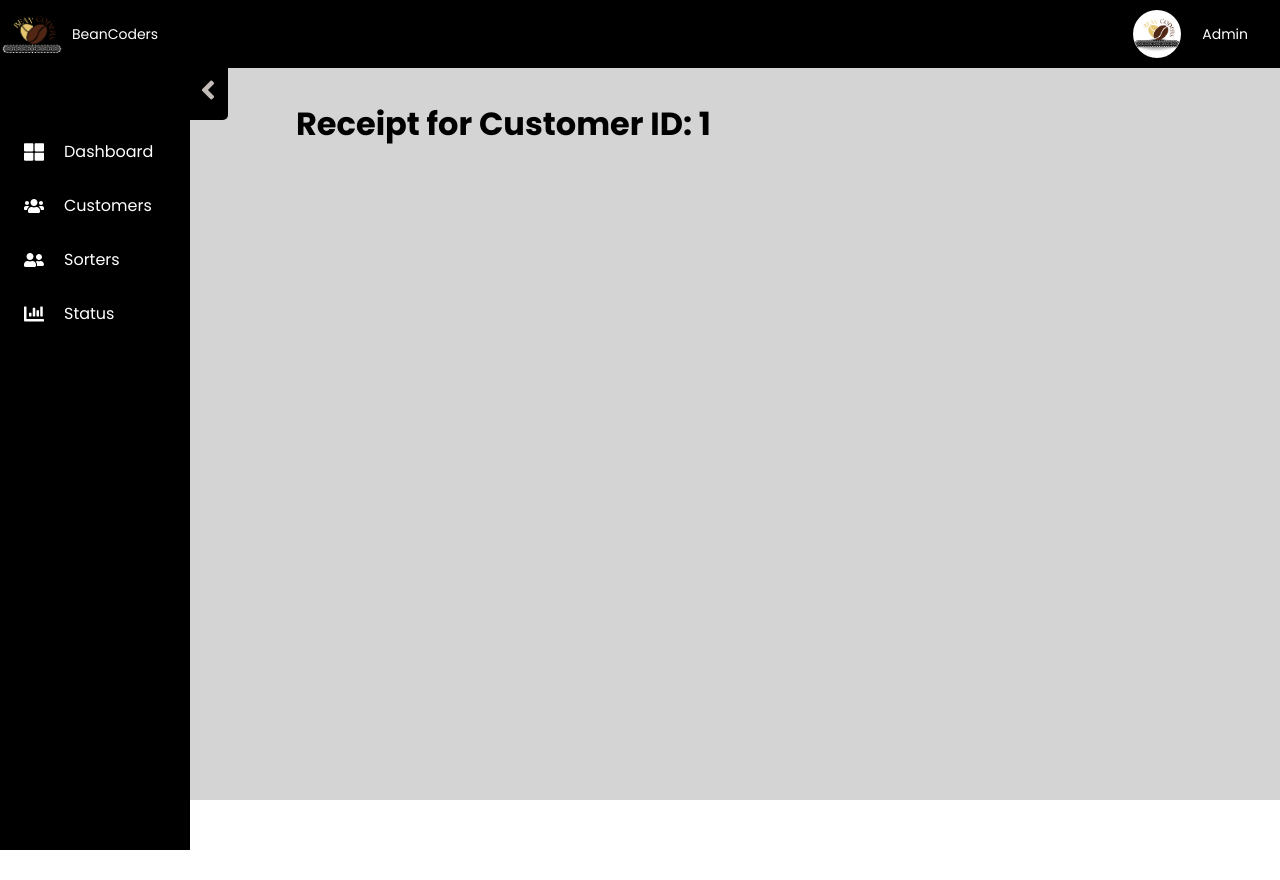
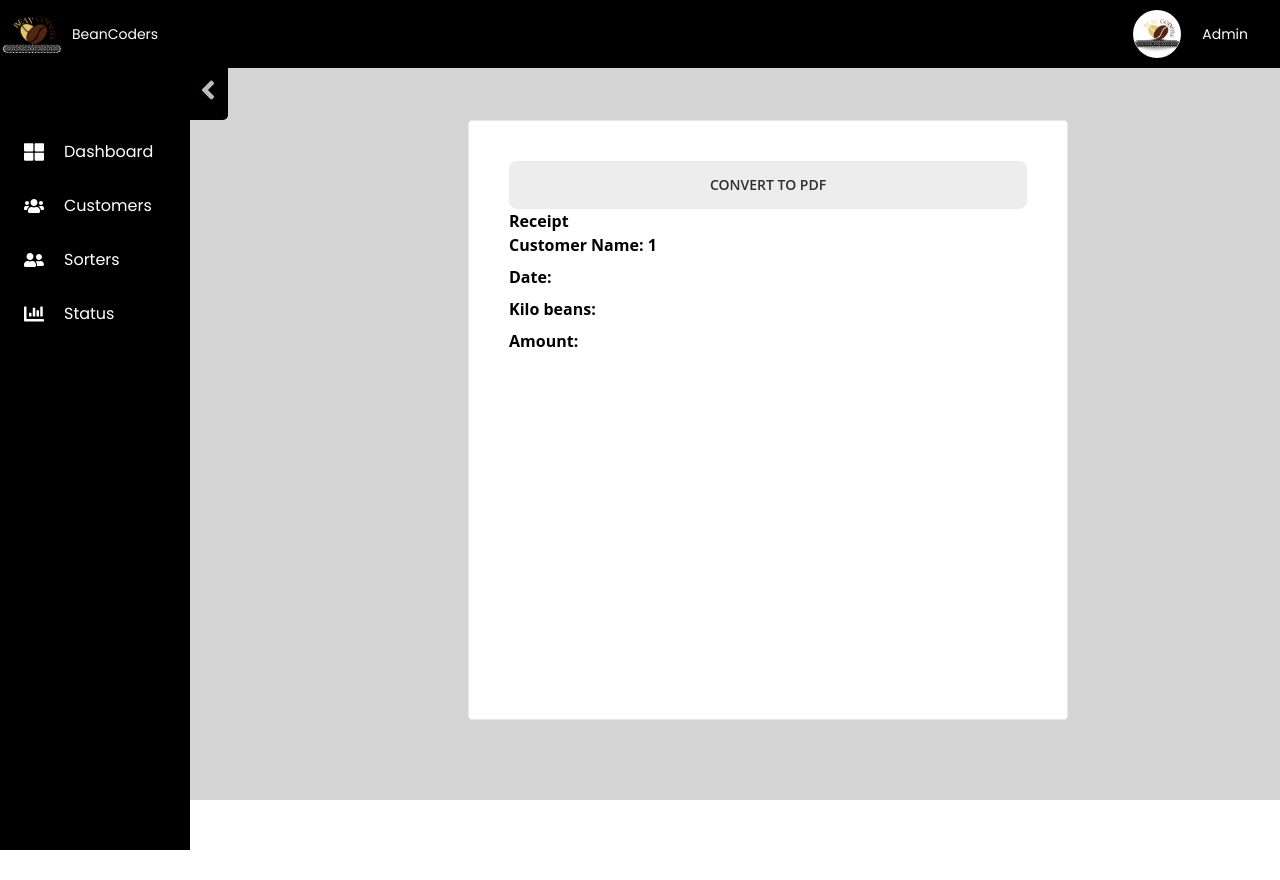
Before and after one commit to joephinecalapiz/beancoders-coffee-sorters, a React (Vite) app: page /receipt/1 in a window 1280 px wide. Before the commit the page ends 800 px from the top, so only its background shows below. Built offline with nearby package versions, Linux system fonts and the light colour scheme; no server answers.

Commit message:
update codes

```diff
--- a/package.json
+++ b/package.json
@@ -19,6 +19,9 @@
     "dotenv": "^16.3.1",
     "faker": "^5.5.3",
     "feather-icons": "^4.29.1",
+    "html2canvas": "^1.4.1",
+    "html2pdf.js": "^0.10.1",
+    "jspdf": "^2.5.1",
     "react": "^18.2.0",
     "react-datepicker": "^4.16.0",
     "react-dom": "^18.2.0",
--- a/src/screens/DashboardScreen/Customers.jsx
+++ b/src/screens/DashboardScreen/Customers.jsx
@@ -223,6 +223,12 @@ const Customers = () => {
                     scope="col"
                     className="px-6 py-3 text-center text-xs font-medium text-gray-500 uppercase tracking-wider table-header poppins-font"
                   >
+                    Kilo beans
+                  </th>
+                  <th
+                    scope="col"
+                    className="px-6 py-3 text-center text-xs font-medium text-gray-500 uppercase tracking-wider table-header poppins-font"
+                  >
                     History
                   </th>
                 </tr>
@@ -233,6 +239,7 @@ const Customers = () => {
                       <td className="poppins-font">{customer.customerName}</td>
                       <td className="poppins-font">{customer.phoneNum}</td>
                       <td className="poppins-font">{customer.address}</td>
+                      <td className="poppins-font">2 kilo</td>
                       <td className="poppins-font">
                         <button
                           onClick={() => handleSeeMore(customer.customerName)}
@@ -319,6 +326,22 @@ const Customers = () => {
                   required
                 />
               </div>
+              <div className="mb-4">
+                <label
+                  htmlFor="kiloOfBeans"
+                  className="block font-medium poppins-font"
+                >
+                  Kilo of Beans:
+                </label>
+                <input
+                  type="number"
+                  id="kiloOfBeans"
+                  // value={kiloOfBeans}
+                  onChange={(e) => setKiloOfBeans(e.target.value)}
+                  className="border rounded px-3 py-2 w-full focus:outline-none focus:border-blue-400 poppins-font"
+                  required
+                />
+              </div>
 
               <div class="flex justify-between">
                 <button
--- a/src/screens/ReceiptScreen/Receipt.jsx
+++ b/src/screens/ReceiptScreen/Receipt.jsx
@@ -1,15 +1,18 @@
 /** @format */
 
-import React, { useState, useEffect } from "react";
+import React, { useState, useEffect, useRef } from "react";
 import { useParams } from "react-router-dom";
 import api_endpoint from "../../config";
 import Sidebar from "../../component/Sidebar";
 import Topbar from "../../component/Topbar";
+import html2canvas from "html2canvas";
+import jsPDF from "jspdf";
 
 const Receipt = ({ toggleSidebar }) => {
   const { customerId } = useParams();
   const [receiptDetails, setReceiptDetails] = useState([]);
-  const [navVisible, setNavVisible] = useState(false); // Use setNavVisible to update the navVisible state
+  const [navVisible, setNavVisible] = useState(false);
+  const contentRef = useRef(null);
 
   useEffect(() => {
     fetchReceiptDetails();
@@ -29,8 +32,36 @@ const Receipt = ({ toggleSidebar }) => {
   };
 
   const handleToggleSidebar = () => {
-    setNavVisible(!navVisible); // Toggle the navVisible state
-    toggleSidebar(); // Call the parent component's toggleSidebar function
+    setNavVisible(!navVisible);
+    toggleSidebar();
+  };
+
+  const handleConvertToPDF = () => {
+    const printableContent =
+      contentRef.current.querySelector(".printable-content");
+
+    if (printableContent) {
+      html2canvas(printableContent).then((canvas) => {
+        const imgData = canvas.toDataURL("image/jpeg");
+        const pdf = new jsPDF("p", "mm", "a4");
+        const imgProps = pdf.getImageProperties(imgData);
+        const pdfWidth = pdf.internal.pageSize.getWidth();
+        const pdfHeight = (imgProps.height * pdfWidth) / imgProps.width;
+
+        // Add a left margin of 10mm (adjust the value as needed)
+        const leftMargin = 10;
+
+        pdf.addImage(
+          imgData,
+          "JPEG",
+          leftMargin,
+          0,
+          pdfWidth - leftMargin,
+          pdfHeight
+        );
+        pdf.save("receipt.pdf");
+      });
+    }
   };
 
   return (
@@ -47,10 +78,25 @@ const Receipt = ({ toggleSidebar }) => {
           style={{ backgroundColor: "#d4d4d4" }}
         >
           <div className={`p-10 ${navVisible ? "ml-0" : "sm:ml-64"}`}>
-            <div className="flex items-center">
-              <h1 className="profile-title">
-                Receipt for Customer ID: {customerId}
-              </h1>
+            <div className="flex justify-center items-center h-screen">
+              <div
+                className="border rounded p-10 mb-10 bg-white"
+                style={{ width: "600px", height: "600px" }}
+                ref={contentRef}
+              >
+                <div className="flex flex-col text-black font-bold">
+                  <button className="btn" onClick={handleConvertToPDF}>
+                    Convert to PDF
+                  </button>
+                  <div className="printable-content mb-8">
+                    <h1 className="text-black font-bold">Receipt</h1>
+                    <h2 className="mb-2">Customer Name: {customerId}</h2>
+                    <h2 className="mb-2">Date:</h2>
+                    <h2 className="mb-2">Kilo beans:</h2>
+                    <h2 className="mb-2">Amount:</h2>
+                  </div>
+                </div>
+              </div>
             </div>
           </div>
         </div>
```
Also changed, not shown: 2 other files (tests, documents, lock files or other folders).
